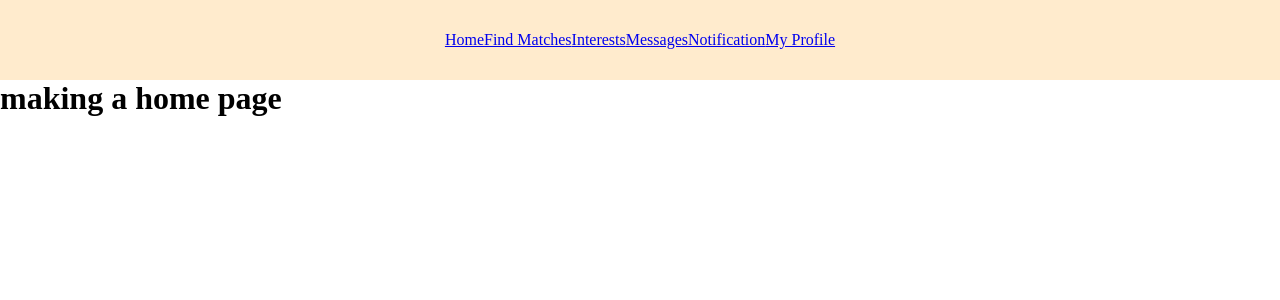
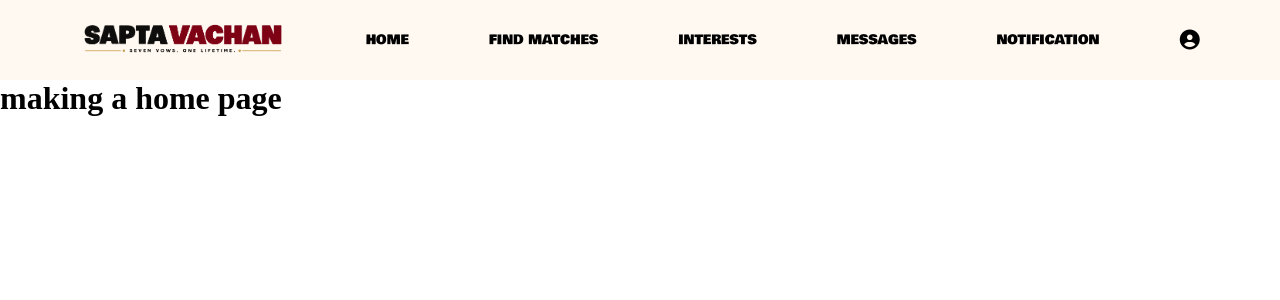
Before and after one commit to rajrai913197-png/humsafar-, a React (Vite) app: page / in a window 1280 px wide. Shown: the top 300 px of the page. Built offline with nearby package versions, Linux system fonts and the light colour scheme.

Commit message:
work on nav

```diff
--- a/index.html
+++ b/index.html
@@ -5,6 +5,7 @@
     <link rel="icon" type="image/svg+xml" href="/favicon.svg" />
     <meta name="viewport" content="width=device-width, initial-scale=1.0" />
     <title>clint</title>
+    <link rel="stylesheet" href="https://cdnjs.cloudflare.com/ajax/libs/font-awesome/7.3.1/css/all.min.css" integrity="sha512-QeR2VH+lsBE5LSAe1Q5EnTBbe7XTBubt8dG93Y7gidSgdMCr8nVqKcfKAMyN96SV8KDbZVTDXChatu5G2KQGzg==" crossorigin="anonymous" referrerpolicy="no-referrer" />
   </head>
   <body>
     <div id="root"></div>
--- a/src/components/Navbar.jsx
+++ b/src/components/Navbar.jsx
@@ -1,17 +1,18 @@
 import { Link } from "react-router-dom"
-
+import logo from "../assets/icons/saptavachan2.png"
 function Navbar() {
   return (
     <>
      <nav className="navbar">
+            <img src={logo} alt="" className="logo"/>
         <div className="navLinks">
           <Link to="/home">Home</Link>
           <Link to="/findmatches">Find Matches</Link>
           <Link to="/interests">Interests</Link>
           <Link to="/messages">Messages</Link>
           <Link to="/notification">Notification</Link>
-          <Link to="/myprofile">My Profile</Link>
         </div>
+        <Link to="/myprofile" className="icon-profile"><i class="fa-solid fa-circle-user"></i></Link>
       </nav>
     </>
   )
--- a/src/index.css
+++ b/src/index.css
@@ -1,3 +1,4 @@
+@import url('https://fonts.googleapis.com/css2?family=Bowlby+One&display=swap');
 *{
   padding: 0%;
   margin: 0%;
@@ -6,9 +7,27 @@
 .navbar{
   height: 80px;
   width: 100%;
-  background-color: blanchedalmond;
+ background-color: #FFF9F2;
   display: flex;
-  justify-content: center;
+  justify-content: space-evenly;
   align-items: center;
 
 }
+.navLinks{
+  display: flex;
+  gap: 80px;
+}
+.logo{
+  height: 70px;
+}
+.navLinks a{
+  text-decoration: none;
+  text-transform: uppercase;
+  font-family: "Bowlby One", sans-serif;
+  color: black;
+  font-size: small;
+}
+.icon-profile i{
+  color: black;
+ font-size: 20px;
+}
```
Also changed, not shown: src/assets/icons/saptavachan.png (added), src/assets/icons/saptavachan2.png (added).
